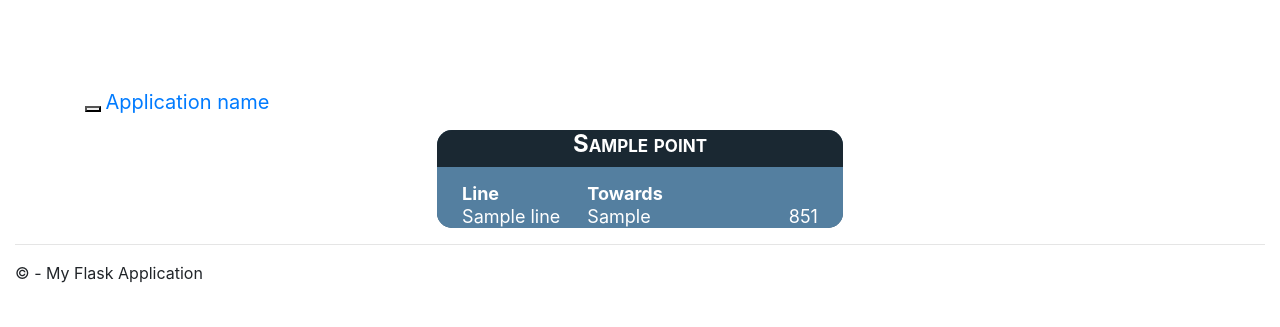
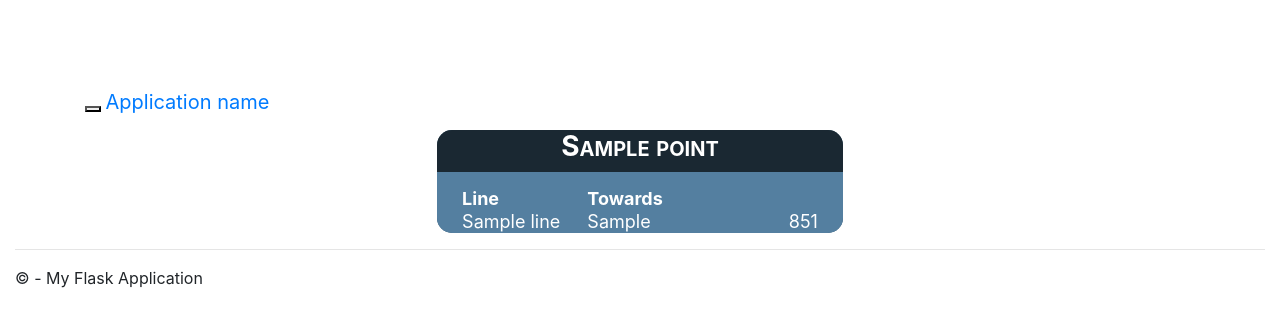
Before and after one commit to massimiliano76/tfl_arrivals, a Flask app: page /arrivals in a window 1280 px wide. Shown: the top 327 px of the page. Run offline with Flask 2, Linux system fonts and the light colour scheme; tables that the repository leaves empty hold one stand-in row (values such as "Sample post"); parts of the project's set-up code (start-up, migrations or seed data) failed here and were passed over; some libraries are stand-ins or nearby versions.

Commit message:
Minor changes in arrival board appearance

```diff
--- a/tfl_arrivals/tfl_arrivals/static/content/site.css
+++ b/tfl_arrivals/tfl_arrivals/static/content/site.css
@@ -24,7 +24,7 @@ div.card-content {
 
 
 div.card-content-top {
-    height: 35%;
+    height: 30%;
     align-content: center;
     border-top-left-radius: 15px;
     border-top-right-radius: 15px;
@@ -34,7 +34,7 @@ div.card-content-top {
 }
 
 div.card-content-bottom {
-    height: 65%;
+    height: 70%;
     border-bottom-left-radius: 15px;
     border-bottom-right-radius: 15px;
     padding-left: 15px;
--- a/tfl_arrivals/tfl_arrivals/templates/arrival_boards.html
+++ b/tfl_arrivals/tfl_arrivals/templates/arrival_boards.html
@@ -9,8 +9,8 @@
             <div class="card-content">
                 <div class="card-content-top">
                         <div class="row align-items-center card-content-top-inner">
-                            <div class="col h4 text-center arrival-station">
-                                {{stop}}
+                            <div class="col h3 text-center arrival-station">
+                                {{stop|replace("Underground Station", "")}}
                             </div>
                         </div>
                 </div>
@@ -26,7 +26,7 @@
                         <tbody class="arrival-table arrival-table-body">
                             {% for arrival in stops[stop] %}
                             <tr>
-                                <td class="arrival-data arrival-line">{{arrival.line.name}}</td>
+                                <td class="arrival-data arrival-line">{{arrival.line.name|truncate(15)}}</td>
                                 <td class="arrival-data arrival-towards">{{arrival.towards}}</td>
                                 <td class="arrival-data arrival-expected">{{arrival.expected_in_minutes()}}</td>
                             </tr>
```
